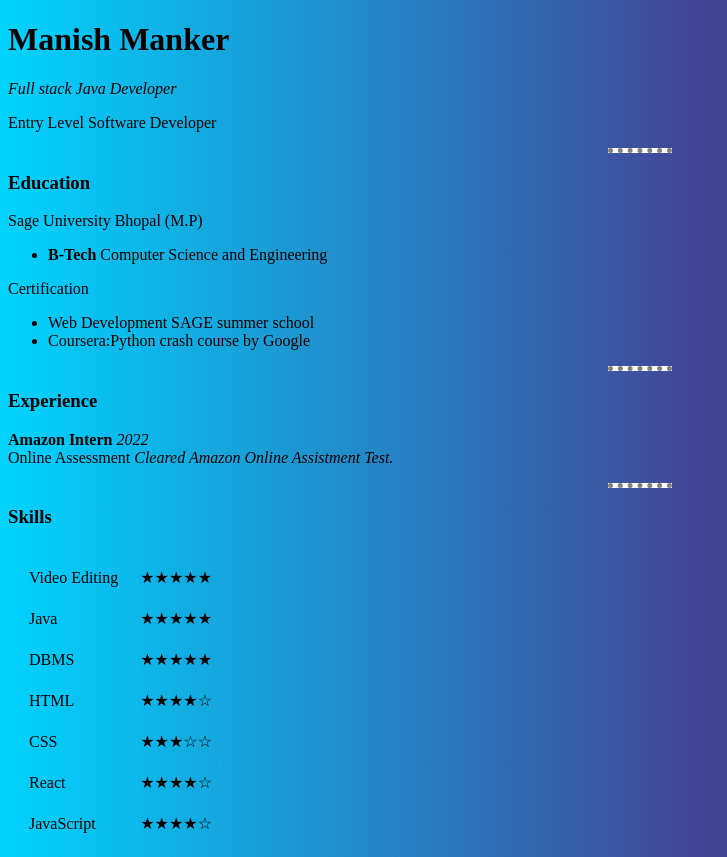
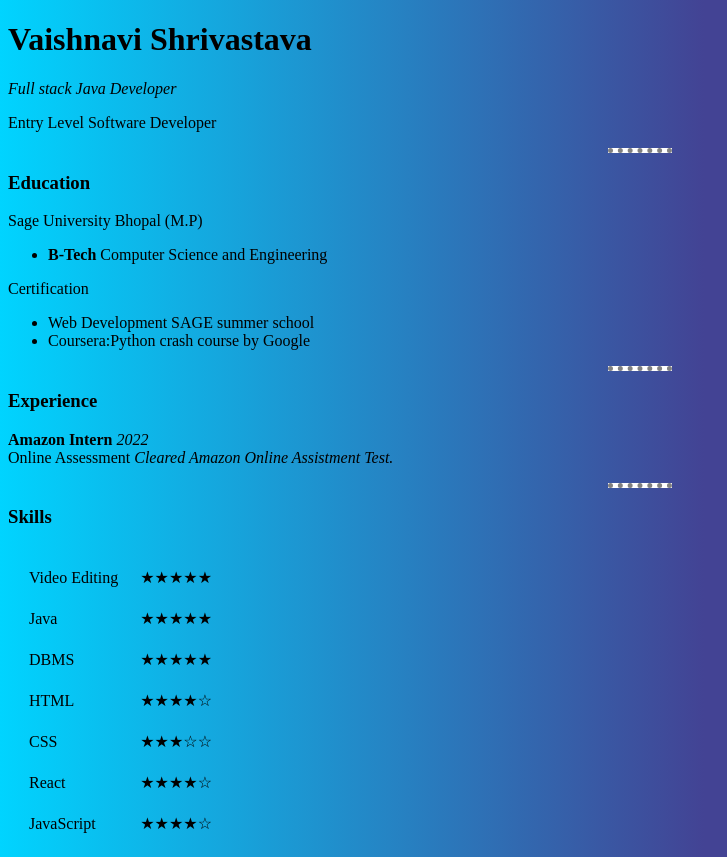
Before and after one commit to piyushshastri/ManishMankerResume, a plain HTML site: page index.html in a window 1280 px wide. Shown: the top 857 px of the page, without its empty margins (0-727 px from the left). Drawn offline with Linux system fonts and the light colour scheme.

Commit message:
Update index.html

```diff
--- a/index.html
+++ b/index.html
@@ -3,7 +3,7 @@
 <head>
     <meta name="viewport" content="width=device-width, initial-scale=1.0">
     <link rel="stylesheet" href="style.css">
-    <title>Manish Manker Resume</title>
+    <title>Vaishnavi Shrivastava Resume</title>
 </head>
 <body>
     <!-- <table cellspacing="20">
@@ -16,7 +16,7 @@
         </tr>
     </table> -->
     <!-- <img src="https://media-exp1.licdn.com/dms/image/C5603AQFGirtFCWCAPA/profile-displayphoto-shrink_400_400/0/1640949274234?e=1675900800&v=beta&t=UdYKtE4PU1jFMC4rXDGAjjqXAuML0mGUa3wUtkUNEVc" alt="Mohit profile picture"> -->
-    <h1>Manish Manker</h1>
+    <h1>Vaishnavi Shrivastava</h1>
     <p><em>Full stack Java Developer</em></p>
     <p>Entry Level Software Developer</p>
     <!-- <a href="https://www.linkedin.com/in/piyushshastri15/">My linkedin account</a> -->
```
